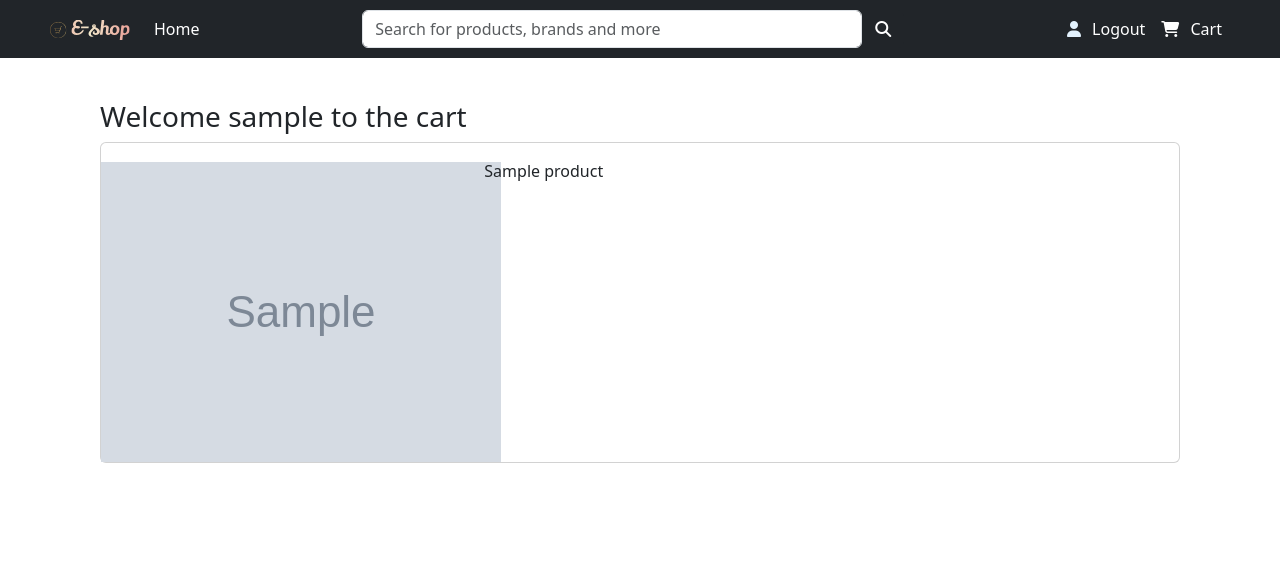
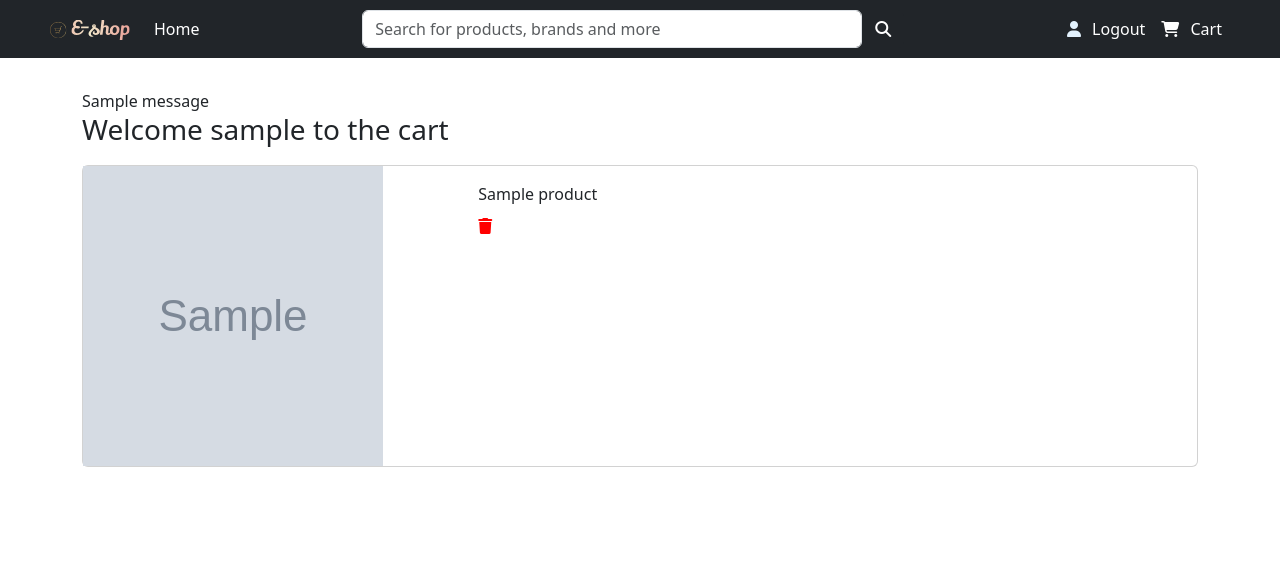
Before and after one commit to Sidharthkk06/E-commerce, a Django app: page /Eshop/cartdetail/ in a window 1280 px wide. Shown: the top 562 px of the page. Run offline with Django 4.2, Linux system fonts and the light colour scheme; a user stored in the database is signed in; tables that the repository leaves empty hold one stand-in row (values such as "Sample post"); grey boxes marked "Sample" are stand-in pictures; one stand-in notice (Sample message) is shown.

Commit message:
Initial commit

```diff
--- a/Eshop/templates/Eshop/base.html
+++ b/Eshop/templates/Eshop/base.html
@@ -13,28 +13,16 @@
     <link rel="stylesheet" href="https://cdnjs.cloudflare.com/ajax/libs/font-awesome/6.5.1/css/all.min.css"
         integrity="sha512-DTOQO9RWCH3ppGqcWaEA1BIZOC6xxalwEsw9c2QQeAIftl+Vegovlnee1c9QX4TctnWMn13TZye+giMm8e2LwA=="
         crossorigin="anonymous" referrerpolicy="no-referrer" />
+    <link rel="stylesheet" href="{% static 'css/style.css' %}">
 
     <title>ESHOP</title>
-    <style>
-        .carousel-inner {
-            padding-top: 55px;
-        }
-
-        .container-form {
-            padding: 100px;
-        }
-
-        .container-product {
-            padding: 55px;
-        }
-    </style>
 
 </head>
 
 <body>
     <!-- Navbar -->
     <nav class="navbar navbar-expand-lg navbar-dark bg-dark fixed-top">
-        <div class="container-fluid" style="padding: 0px 50px ;">
+        <div class="container-fluid">
             <a class="navbar-brand" href="#"><img
                     src="{% static 'images/e-shop-high-resolution-logo-transparent.svg' %}" alt="Logo" width="80"
                     height="30"></a>
@@ -54,7 +42,8 @@
 
                 <div class="navbar-nav mx-auto">
                     <form class="d-flex mx-auto" role="search">
-                        <input class="form-control" type="search" placeholder="Search for products, brands and more" aria-label="Search" style="width: 500px;">
+                        <input class="form-control" type="search" placeholder="Search for products, brands and more"
+                            aria-label="Search" style="width: 500px;">
                         <button class="btn btn-dark" type="submit"><i class="fa fa-search"></i></a>
                     </form>
                 </div>
@@ -76,7 +65,7 @@
                     </li>
                     {% endif %}
                     <li class="nav-item">
-                        <a class="nav-link active" aria-current="page" href="#">
+                        <a class="nav-link active" aria-current="page" href="{% url 'cart_detail' %}">
                             <i class="fa-solid fa-cart-shopping"></i>
                             <span style="padding-left: 7px;">
                                 Cart
@@ -91,6 +80,7 @@
     {% block content %}
 
     {% endblock %}
+
 </body>
 
 </html>
--- a/Eshop/templates/Eshop/cart.html
+++ b/Eshop/templates/Eshop/cart.html
@@ -1,22 +1,39 @@
 {% extends 'Eshop/base.html' %}
-{% load static %}
 
 {% block content %}
-<div class="container-form">
+
+<div class="container">
+    {% if messages %}
+    {% for message in messages %}
+    {{ message }}
+    {% endfor %}
+    {% endif %}
     <h3>Welcome {{request.user}} to the cart </h3>
-    <div class="card">
-        <div class="row">
-            {% for i in data%}
-            <div class="col-lg-4 d-flex align items centre;" style="margin-top: 3px;">
-                <img src="{{i.item.product_image.url}}" alt="" class="mt-3 aspect-ratio: 1/1">
-            </div>
-            <div class="col-8 ">
-                <div class="card-body">
-                    <div class="card-title">{{i.item.product_name}}</div>
+    {% if item %}
+    {% for cart_item in item %}
+
+        <div class="item-card">
+            <div class="card">
+                <div class="row">
+                    <div class="col-lg-4">
+                        <img src="{{ cart_item.item.product_image.url }}" alt=""
+                            style="aspect-ratio: 1/1; height: 300px;">
+                    </div>
+                    <div class="col-lg-8 ">
+                        <div class="card-body">
+                            <div class="card-title">{{ cart_item.item.product_name }}</div>
+                            <a href="{% url 'cart_del' cart_item.id %}"><i class="fa-solid fa-trash"
+                                    style="color: red;"></i></a>
+                        </div>
+                    </div>
                 </div>
             </div>
-            {% endfor %}
         </div>
-    </div>
+
+    {% endfor %}
+    {% else %}
+        <h1> The cart is empty </h1>
+    {% endif %}
 </div>
-{% endblock content %}
+
+{% endblock %}
--- a/Eshop/templates/Eshop/index.html
+++ b/Eshop/templates/Eshop/index.html
@@ -11,6 +11,7 @@
             aria-label="Slide 3"></button>
     </div>
     <div class="carousel-inner">
+
         <div class="carousel-item active">
             <img src="{% static 'images/slide 1.jpg' %}" class="d-block w-100" style="aspect-ratio: 3 / 1">
             <div class="carousel-caption d-none d-md-block">
@@ -68,7 +69,7 @@
                     <!-- Link -->
                     {% for i in categories %}
                     <li class="nav-item dropdown">
-                        <a class="nav-link dropdown-toggle" href="{% url 'catd' i.id %}" role="button"
+                        <a class="nav-link dropdown-toggle" href="#" role="button"
                             data-bs-toggle="dropdown" aria-expanded="false">{{i.category_name}}</a>
                         <ul class="dropdown-menu">
                             <li><a class="dropdown-item" href="#">Action</a></li>
@@ -100,7 +101,7 @@
         <div class="row">
             {% for i in categories %}
             <div class="col-lg-3 col-md-6 col-sm-6 d-flex">
-                <a style="text-decoration: none;" href="{% url 'catd' i.id %}">
+                <a style="text-decoration: none;" href="{% url 'category' i.id %}">
                     <div class="card w-100 my-2 shadow-2-strong">
                         <img src="{{i.category_image.url}}" class="card-img-top" style="aspect-ratio: 3 / 2">
                         <div class="card-body d-flex flex-column">
--- a/Eshop/urls.py
+++ b/Eshop/urls.py
@@ -3,11 +3,11 @@ from Eshop import views
 
 urlpatterns=[
     path('',views.Home.as_view(), name = "home"),
-    path('home/<int:cd>',views.CategoryDetail.as_view(),name = "catd"),
+    path('category/<int:cd>',views.CategoryDetail.as_view(),name = "category"),
     path('product/<int:pid>',views.ProductDetail.as_view(),name = "prod"),
-    path('cart/<int:pid>',views.AddtoCartView.as_view(), name = "cart"),
-    path('cart_delete/<int:pid>',views.CartDelete.as_view(), name = "cartd"),
-    path('cartdetail/',views.CartDetail.as_view(), name="care_detail"),
+    path('cart/<int:pid>',views.AddToCart.as_view(), name = "cart"),
+    path('cart_delete/<int:pid>',views.CartDelete.as_view(), name = "cart_del"),
+    path('cartdetail/',views.CartDetail.as_view(), name="cart_detail"),
     path('register/',views.RegisterView.as_view(), name="register"),
     path('signin/',views.SignInView.as_view(), name = "login"),
     path('logout/',views.SignOutView.as_view(), name = "logout"),
--- a/Eshop/views.py
+++ b/Eshop/views.py
@@ -25,8 +25,8 @@ class CategoryDetail(CreateView):
 class ProductDetail(View):
     def get(self, request, *args, **kwargs):
         pid = kwargs.get('pid')
-        data = Product.objects.get(id=pid)
-        return render(request,"Eshop/product_detail.html",{'data':data})
+        product = Product.objects.get(id=pid)
+        return render(request,"Eshop/product_detail.html",{'product':product})
 
 
 class RegisterView(CreateView):
@@ -60,23 +60,33 @@ class SignOutView(View):
         return redirect("home")
 
 
-class AddtoCartView(View):
+class AddToCart(View):
     def get(self, request, *args, **kwargs):
-        id = kwargs.get('pid')
-        data = Product.objects.get(id=id)
-        Cart.objects.create(item=data, user=request.user)
+        item_id = kwargs.get('pid')
+        product = Product.objects.get(id=item_id)
+        Cart.objects.create(item=product, user=request.user)
         messages.success(request, "added sucessfully")
         return redirect("home")
 
 
 class CartDelete(View):
     def get(self, request,*args,**kwargs):
-        id = kwargs.get("pid")
-        Cart.objects.get(id=id).delete()
-        return redirect("home")
+        item_id = kwargs.get("pid")
+
+        # Delete the cart item
+        Cart.objects.get(id=item_id).delete()
+        messages.success(request, "Ithem removed from cart sucessfully")
+        # Fetch updated cart items after deletion
+        updated_cart_items = Cart.objects.filter(user=request.user)
+
+        # Render the cart template with updated cart items
+        return render(request, "Eshop/cart.html",{"item":updated_cart_items})
 
 
 class CartDetail(View):
     def get(self, request, *args, **kwargs):
-        data = Cart.objects.filter(user=request.user)
-        return render(request,"Eshop/cart.html",{"data":data})
+        if request.user.is_authenticated:
+            item = Cart.objects.filter(user=request.user)
+            return render(request,"Eshop/cart.html",{"item":item})
+        else:
+            return redirect('register')  # Redirect to the register page if the user is not authenticated
--- /dev/null
+++ b/Static/css/style.css
@@ -0,0 +1,23 @@
+.container {
+    margin-top: 59.2px;
+    padding-top: 30px;
+}
+
+.container-fluid {
+    padding: 0px 50px;
+}
+
+.container-form {
+    padding: 100px;
+}
+
+.container-product {
+    padding: 55px;
+}
+
+.item-card {
+    padding: 10px 0px;
+}
+.carousel {
+    margin-top: 59.2px;
+}
```
Also changed, not shown: Eshop/templates/Eshop/product_detail.html (+10 -11 lines).
